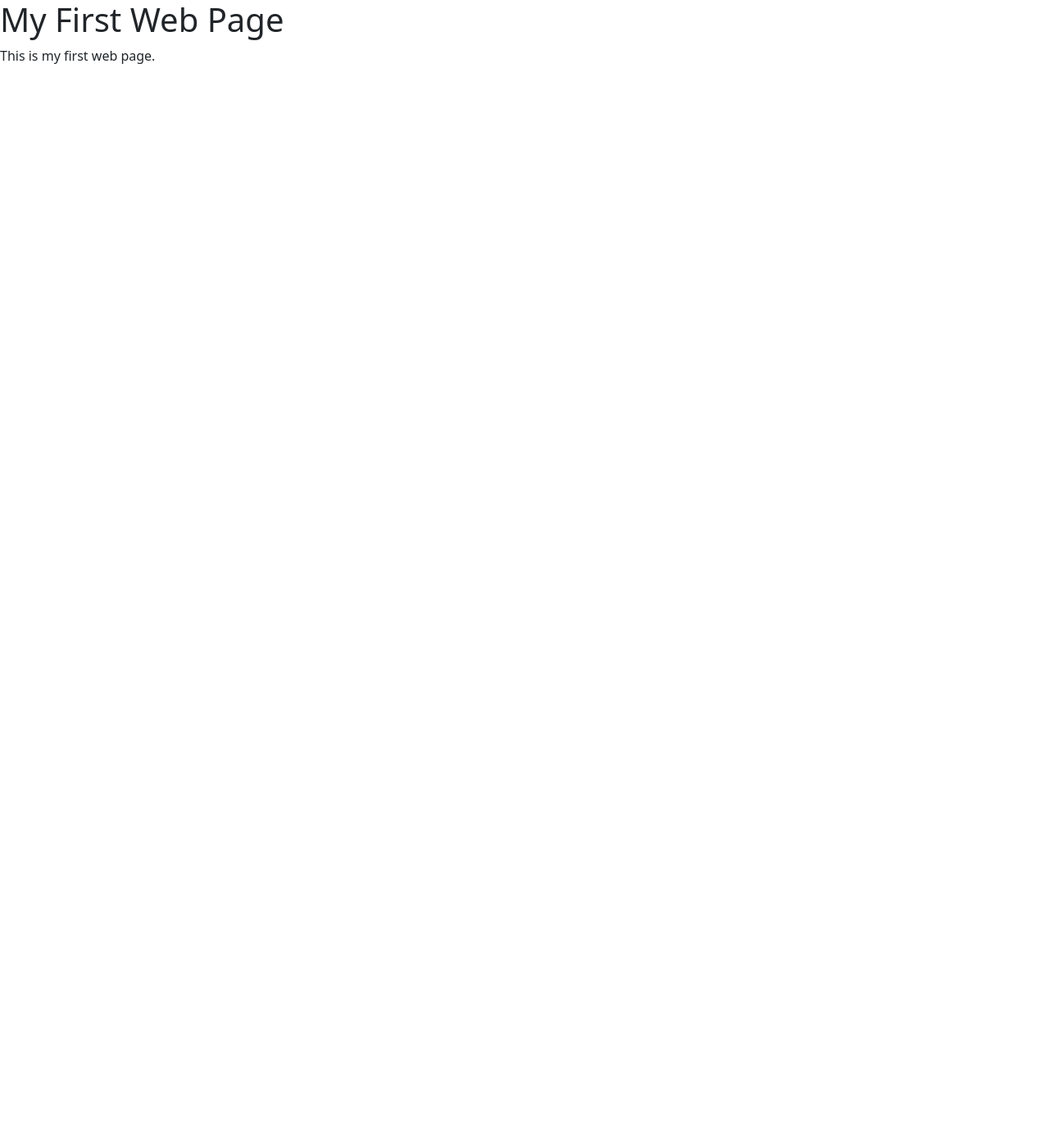
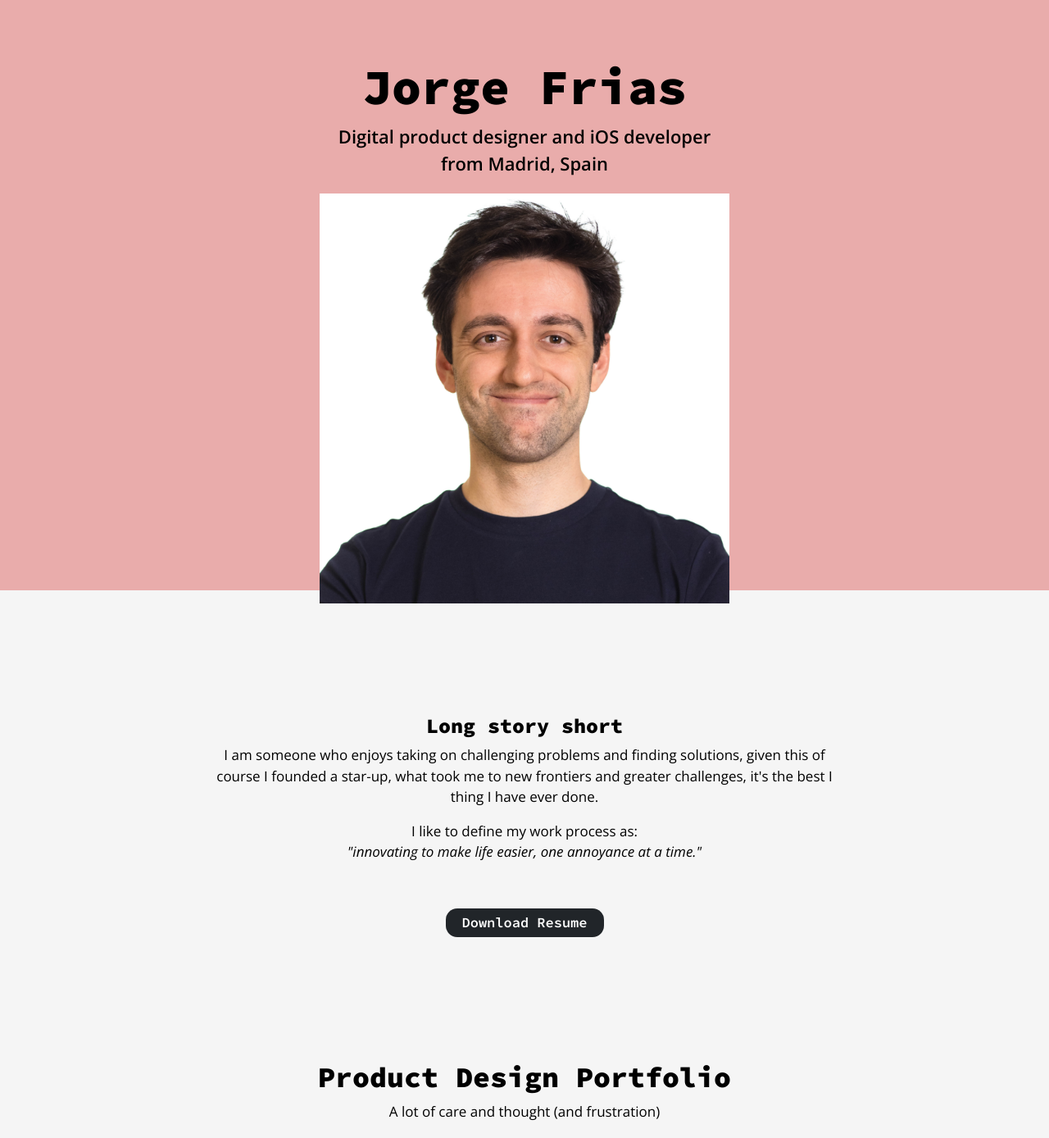
Before and after one commit to JorgeFrias/jorge-frias-personal-website, a plain HTML site: page index.html in a window 1280 px wide. Shown: the whole page at 82% size. Before the commit the page ends 800 px from the top, so only its background shows below. Drawn offline with nearby package versions, Linux system fonts and the light colour scheme.

Commit message:
Working on the home page.

```diff
--- a/css/primary-stylesheet.scss
+++ b/css/primary-stylesheet.scss
@@ -1,6 +1,7 @@
 $background-color: #f5f5f5;
 $text-color-primary: #000000;
 $text-color-secondary: #717171;
+$text-font-size-p-default: 17px;
 
 // Bootstrap breakpoints definitions
 $screen-xs: 480px;
@@ -14,7 +15,8 @@ body {
 }
 
 // Stop scrolling on mobile
-body, html{
+body,
+html {
   overflow-x: hidden;
 }
 
@@ -38,6 +40,10 @@ h1 {
 
 h2 {
   font-size: 35px;
+
+  &.small {
+    font-size: 25px;
+  }
 }
 
 h3 {
@@ -49,7 +55,7 @@ h3 {
 p {
   font-family: "Open Sans", sans-serif;
   font-weight: 400;
-  font-size: 17px;
+  font-size: $text-font-size-p-default;
   color: $text-color-primary;
 
   &.annotation {
@@ -96,6 +102,7 @@ ul {
 }
 
 // Bootstrap Further Customization
+// - Layout
 .container-fluid {
   // Center contents
   > div {
@@ -121,8 +128,23 @@ ul {
   $bootstrap5-gutter: 1.5rem;
 
   & > div {
-    margin-left: - $bootstrap5-gutter;
-    margin-right: - $bootstrap5-gutter;
+    margin-left: -$bootstrap5-gutter;
+    margin-right: -$bootstrap5-gutter;
+  }
+}
+
+// - Buttons
+.btn {
+  font-family: "Source Code Pro", monospace;
+  font-weight: 600;
+  font-size: $text-font-size-p-default;
+  border-radius: 14px;
+  border: 0;
+  padding: 5px 20px;
+  transition: all 0.2s ease-in-out;
+
+  &:hover {
+    transform: scale(1.02);
   }
 }
 
@@ -178,7 +200,7 @@ li {
   }
 
   p {
-    font-size: 25px;
+    font-size: 22px;
     font-weight: 600;
   }
 }
@@ -210,7 +232,6 @@ li {
     @media (min-width: $screen-md) {
       font-size: 60px;
     }
-
   }
 }
 
@@ -292,3 +313,45 @@ img.darken-image {
   font-weight: 800;
   font-size: 40px;
 }
+
+// Index
+// - Header with image
+.header-composed {
+  background-size: cover;
+  background-position: center;
+  background-repeat: no-repeat;
+  height: 90vh;
+  display: flex;
+  justify-content: center;
+  align-items: center;
+  text-align: center;
+
+  // Override margin
+  margin-top: 0;
+
+  // High contrast text
+  * {
+    color: #000;
+  }
+
+  p {
+    font-size: 22px;
+    font-weight: 600;
+  }
+
+  .row {
+    height: 100%;
+  }
+
+  &-text {
+    margin-top: 70px;
+    margin-bottom: 20px;
+  }
+
+  &-bust {
+    // height: 100%;
+    img {
+      max-width: 500px;
+    }
+  }
+}
--- a/index.html
+++ b/index.html
@@ -1,17 +1,104 @@
 <html>
   <head>
     <title>Jorge Frías</title>
+    <meta
+      name="viewport"
+      content="width=device-width, initial-scale=1.0, maximum-scale=1.0, user-scalable=no"
+    />
     <!-- Import open sans -->
-    <link href="https://fonts.googleapis.com/css?family=Open+Sans" rel="stylesheet">
     <!-- Import Source Code Pro -->
-    <link rel="preconnect" href="https://fonts.googleapis.com">
-    <link rel="preconnect" href="https://fonts.gstatic.com" crossorigin>
-    <link href="https://fonts.googleapis.com/css2?family=Source+Code+Pro:wght@300;400;500;600;700;800;900&display=swap" rel="stylesheet">    <!-- Import bootstrap -->
-    <link href="https://cdn.jsdelivr.net/npm/bootstrap@5.0.2/dist/css/bootstrap.min.css" rel="stylesheet" integrity="sha384-EVSTQN3/azprG1Anm3QDgpJLIm9Nao0Yz1ztcQTwFspd3yD65VohhpuuCOmLASjC" crossorigin="anonymous">
-    <script src="https://cdn.jsdelivr.net/npm/bootstrap@5.0.2/dist/js/bootstrap.bundle.min.js" integrity="sha384-MrcW6ZMFYlzcLA8Nl+NtUVF0sA7MsXsP1UyJoMp4YLEuNSfAP+JcXn/tWtIaxVXM" crossorigin="anonymous"></script>
-</head>
+    <link rel="preconnect" href="https://fonts.googleapis.com" />
+    <link rel="preconnect" href="https://fonts.gstatic.com" crossorigin />
+    <link
+      href="https://fonts.googleapis.com/css2?family=Open+Sans:ital,wght@0,300;0,400;0,500;0,600;0,700;0,800;1,300;1,400;1,500;1,600;1,700;1,800&family=Source+Code+Pro:wght@300;400;500;600;700;800;900&display=swap"
+      rel="stylesheet"
+    />
+    <!-- Import bootstrap -->
+    <link
+      href="https://cdn.jsdelivr.net/npm/bootstrap@5.0.2/dist/css/bootstrap.min.css"
+      rel="stylesheet"
+      integrity="sha384-EVSTQN3/azprG1Anm3QDgpJLIm9Nao0Yz1ztcQTwFspd3yD65VohhpuuCOmLASjC"
+      crossorigin="anonymous"
+    />
+    <link
+      href="https://cdn.jsdelivr.net/npm/bootstrap@5.2.3/dist/css/bootstrap.min.css"
+      rel="stylesheet"
+      integrity="sha384-rbsA2VBKQhggwzxH7pPCaAqO46MgnOM80zW1RWuH61DGLwZJEdK2Kadq2F9CUG65"
+      crossorigin="anonymous"
+    />
+    <link rel="stylesheet" href="/css/primary-stylesheet.css" />
+  </head>
   <body>
-    <h1>My First Web Page</h1>
-    <p>This is my first web page.</p>
+    <div
+      class="container-fluid container-narrow header-composed"
+      style="background-image: url('./img/jorge-heading-bg.jpg')"
+    >
+      <div class="row align-items-end">
+        <!-- Heading text -->
+        <div class="col-12">
+          <div class="header-composed-text">
+            <h1 class="">Jorge Frias</h1>
+            <p>
+              Digital product designer and iOS developer<br />from Madrid, Spain
+            </p>
+          </div>
+        </div>
+        <!-- Heading bust -->
+        <div class="col-12 header-composed-bust">
+          <div class="">
+            <img
+              src="./img/jorge-heading-bust.png"
+              alt="Jorge Frías portrait smiling"
+            />
+          </div>
+        </div>
+      </div>
+    </div>
+
+    <!-- Section with paragraph and title -->
+    <div class="container-fluid container-narrow">
+      <div class="row">
+        <div class="col-12">
+          <div class="text-center">
+            <h2 class="small">Long story short</h2>
+            <p>
+              I am someone who enjoys taking on challenging problems and finding
+              solutions, given this of course I founded a star-up, what took me
+              to new frontiers and greater challenges, it's the best I thing I
+              have ever done.
+            </p>
+            <p>
+              I like to define my work process as:<br /><i
+                >"innovating to make life easier, one annoyance at a time."</i
+              >
+            </p>
+          </div>
+        </div>
+      </div>
+      <div class="row">
+        <div class="col-12">
+          <div class="text-center">
+            <a
+              href="/downloads/Resume-Jorge-Frias.pdf"
+              download
+              class="btn btn-dark"
+              >Download Resume</a
+            >
+          </div>
+        </div>
+      </div>
+    </div>
+
+    <!-- Section with paragraph and title -->
+    <div class="container-fluid container-wide">
+      <div class="row container-narrow">
+        <div class="col-12">
+          <div class="text-center">
+            <h2 class="">Product Design Portfolio</h2>
+            <p>A lot of care and thought (and frustration)</p>
+          </div>
+        </div>
+      </div>
+    </div>
   </body>
 </html>
```
Also changed, not shown: pages/reliby-case-study/reliby-case-study.html (+1 -0 lines), css/primary-stylesheet.css, img/jorge-heading-bg.jpg (added), img/jorge-heading-bust.png (added), 2 other files.
